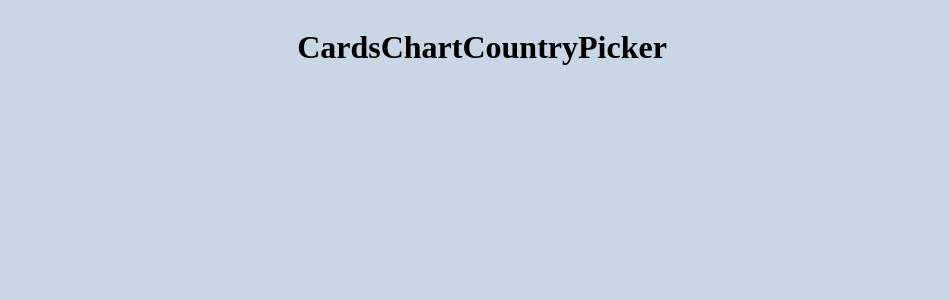
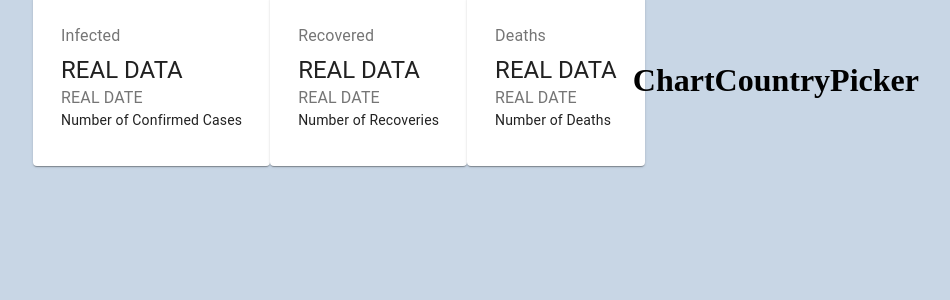
Before and after one commit to hunnain-atif/Covid-19-Tracker, a React (Create React App) app: page / in a window 1280 px wide. Shown: the top 300 px of the page, without its empty margins (158-1108 px from the left). Built offline with nearby package versions, Linux system fonts and the light colour scheme; no server answers.

Commit message:
cards for displaying case numbers

```diff
--- a/package.json
+++ b/package.json
@@ -3,6 +3,7 @@
   "version": "0.1.0",
   "private": true,
   "dependencies": {
+    "@material-ui/core": "^4.11.0",
     "@testing-library/jest-dom": "^4.2.4",
     "@testing-library/react": "^9.5.0",
     "@testing-library/user-event": "^7.2.1",
--- a/src/App.js
+++ b/src/App.js
@@ -7,16 +7,19 @@
 import styles from "./App.module.css";
 
 class App extends React.Component {
+  state = {
+    data: {},
+  };
+
   async componentDidMount() {
-    const data = await fetchData();
-
-    console.log(data);
+    const apiData = await fetchData();
+    this.setState({ data: apiData });
   }
 
   render() {
     return (
       <div className={styles.container}>
-        <Cards />
+        <Cards data={this.state.data} />
         <Chart />
         <CountryChooser />
       </div>
--- a/src/components/Cards/Cards.jsx
+++ b/src/components/Cards/Cards.jsx
@@ -1,7 +1,53 @@
 import React from "react";
+import {
+  Card,
+  CardContent,
+  Typography,
+  Grid,
+  StylesProvider,
+} from "@material-ui/core";
 
-const Cards = () => {
-  return <h1>Cards</h1>;
+import styles from "./Cards.module.css";
+
+const Cards = (props) => {
+  console.log(props);
+
+  return (
+    <div className={styles.container}>
+      <Grid container spacing={3} justify="center">
+        <Grid item component={Card}>
+          <CardContent>
+            <Typography color="textSecondary" gutterBottom>
+              Infected
+            </Typography>
+            <Typography variant="h5">REAL DATA</Typography>
+            <Typography color="textSecondary">REAL DATE</Typography>
+            <Typography variant="body2">Number of Confirmed Cases</Typography>
+          </CardContent>
+        </Grid>
+        <Grid item component={Card}>
+          <CardContent>
+            <Typography color="textSecondary" gutterBottom>
+              Recovered
+            </Typography>
+            <Typography variant="h5">REAL DATA</Typography>
+            <Typography color="textSecondary">REAL DATE</Typography>
+            <Typography variant="body2">Number of Recoveries</Typography>
+          </CardContent>
+        </Grid>
+        <Grid item component={Card}>
+          <CardContent>
+            <Typography color="textSecondary" gutterBottom>
+              Deaths
+            </Typography>
+            <Typography variant="h5">REAL DATA</Typography>
+            <Typography color="textSecondary">REAL DATE</Typography>
+            <Typography variant="body2">Number of Deaths</Typography>
+          </CardContent>
+        </Grid>
+      </Grid>
+    </div>
+  );
 };
 
 export default Cards;
```
Also changed, not shown: 1 other file (tests, documents, lock files or other folders).
